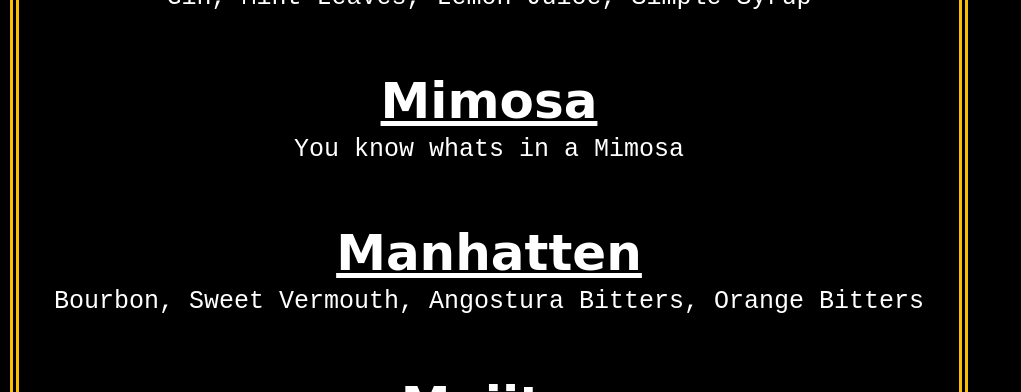
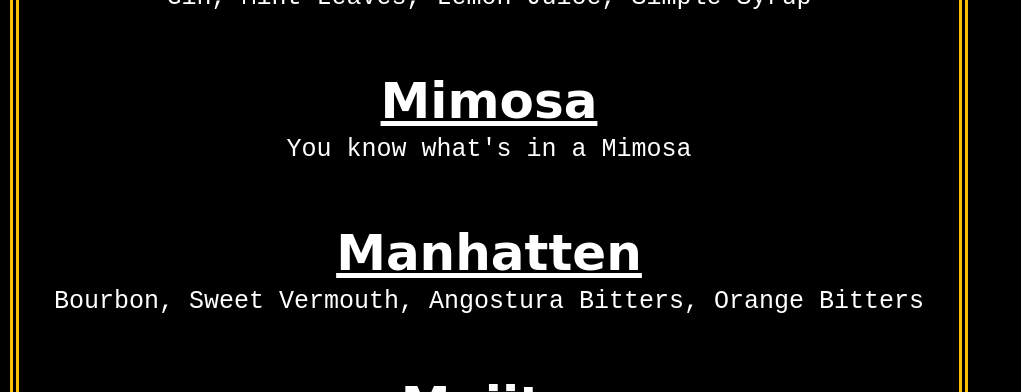
Before and after one commit to dannyraphael/dannyraphael.github.io, a plain HTML site: page index.html in a window 1280 px wide. Shown: the part 708-1100 px from the top of the page, without its empty margins (0-1021 px from the left). Drawn offline with Linux system fonts and the light colour scheme.

Commit message:
Add files via upload

```diff
--- a/index.html
+++ b/index.html
@@ -21,7 +21,7 @@
         <h2>The South Side</h2>
           <p>Gin, Mint Leaves, Lemon Juice, Simple Syrup</p>
         <h2>Mimosa</h2>
-          <p>You know whats in a Mimosa</p>
+          <p>You know what's in a Mimosa</p>
         <h2>Manhatten</h2>
           <p>Bourbon, Sweet Vermouth, Angostura Bitters, Orange Bitters</p>
         <h2>Mojito</h2>
```
